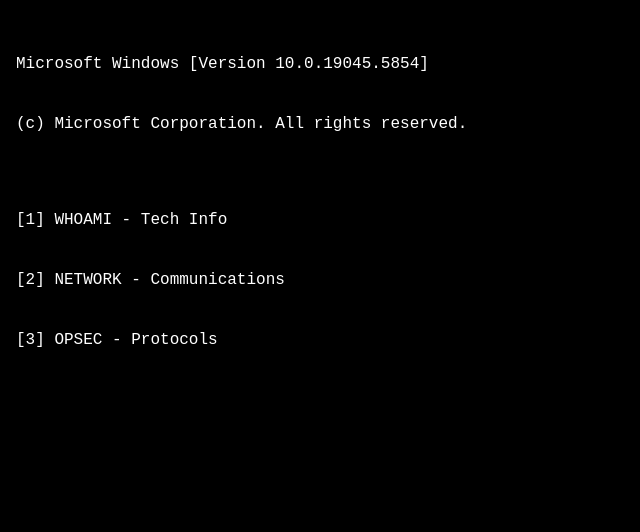
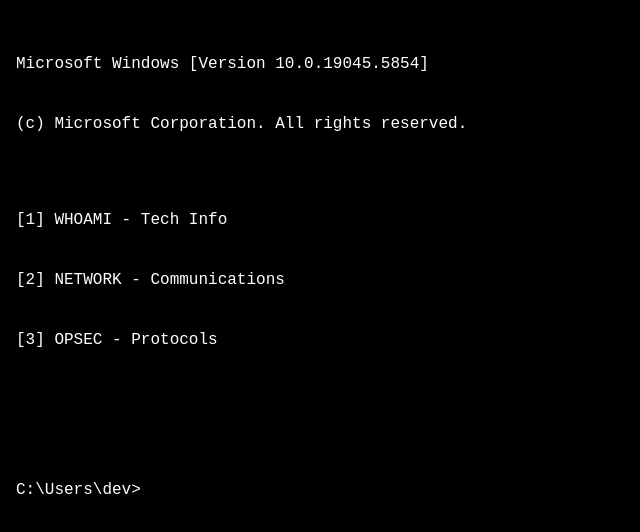
Before and after one commit to cuntrera/cuntrera.github.io, a plain HTML site: page index.html in a window 1280 px wide. Shown: the whole page, without its empty margins (0-640 px from the left). Drawn offline with Linux system fonts and the light colour scheme.

Commit message:
Update index.html

```diff
--- a/index.html
+++ b/index.html
@@ -19,9 +19,9 @@
     <br>
 
     <div id="output"></div>
+    <div class="line" id="prompt">C:\Users\dev&gt; <span class="cursor" contenteditable="true"></span></div>
   </div>
 
-  <!-- Make sure script is AFTER the terminal div -->
   <script src="script.js"></script>
 </body>
 </html>
```
